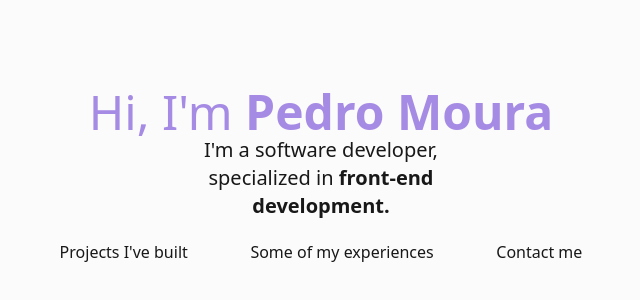
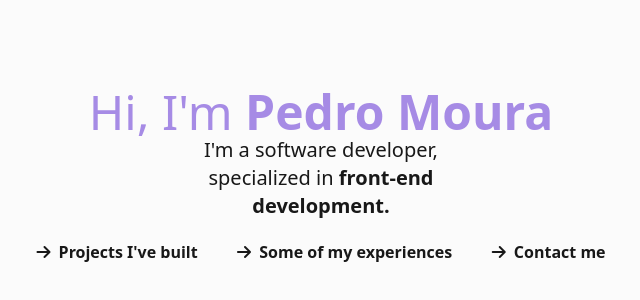
Before and after one commit to phvm/portfolio, a Vue app: page / in a window 1280 px wide. Shown: the part 190-490 px from the top of the page, without its empty margins (319-959 px from the left). Built offline with nearby package versions, Linux system fonts and the light colour scheme.

Commit message:
feat: icon for navigation link

```diff
--- a/index.html
+++ b/index.html
@@ -2,11 +2,12 @@
 <html lang="en">
 <head>
   <meta charset="UTF-8" />
-    <meta name="viewport" content="width=device-width, initial-scale=1.0" />
+  <meta content="width=device-width, initial-scale=1.0" name="viewport" />
   <title>Portfolio</title>
 </head>
 <body>
 <div id="app"></div>
-    <script type="module" src="/src/main.ts"></script>
+<script crossorigin="anonymous" src="https://kit.fontawesome.com/5508f0bbad.js"></script>
+<script src="/src/main.ts" type="module"></script>
 </body>
 </html>
--- a/package.json
+++ b/package.json
@@ -14,6 +14,7 @@
     "format": "prettier --write src/"
   },
   "dependencies": {
+    "@fortawesome/fontawesome-svg-core": "^6.7.1",
     "vue": "^3.4.29",
     "vue-router": "^4.3.3"
   },
--- a/src/components/NavigationLink.vue
+++ b/src/components/NavigationLink.vue
@@ -10,5 +10,11 @@ const props = defineProps<Props>();
 </script>
 
 <template>
-  <RouterLink :to="props.link" class="p-1 hover:underline">{{ props.text }}</RouterLink>
+  <RouterLink
+    :to="props.link"
+    class="group p-1 text-base font-bold underline-offset-2 hover:text-md hover:text-accent transition-all"
+  >
+    <i class="group-hover:translate-x-1.5 mr-1 fa-solid fa-arrow-right transition-all"></i>
+    {{ props.text }}
+  </RouterLink>
 </template>
```
Also changed, not shown: 1 other file (tests, documents, lock files or other folders). Lines whose indentation alone changed are shown as unchanged.
